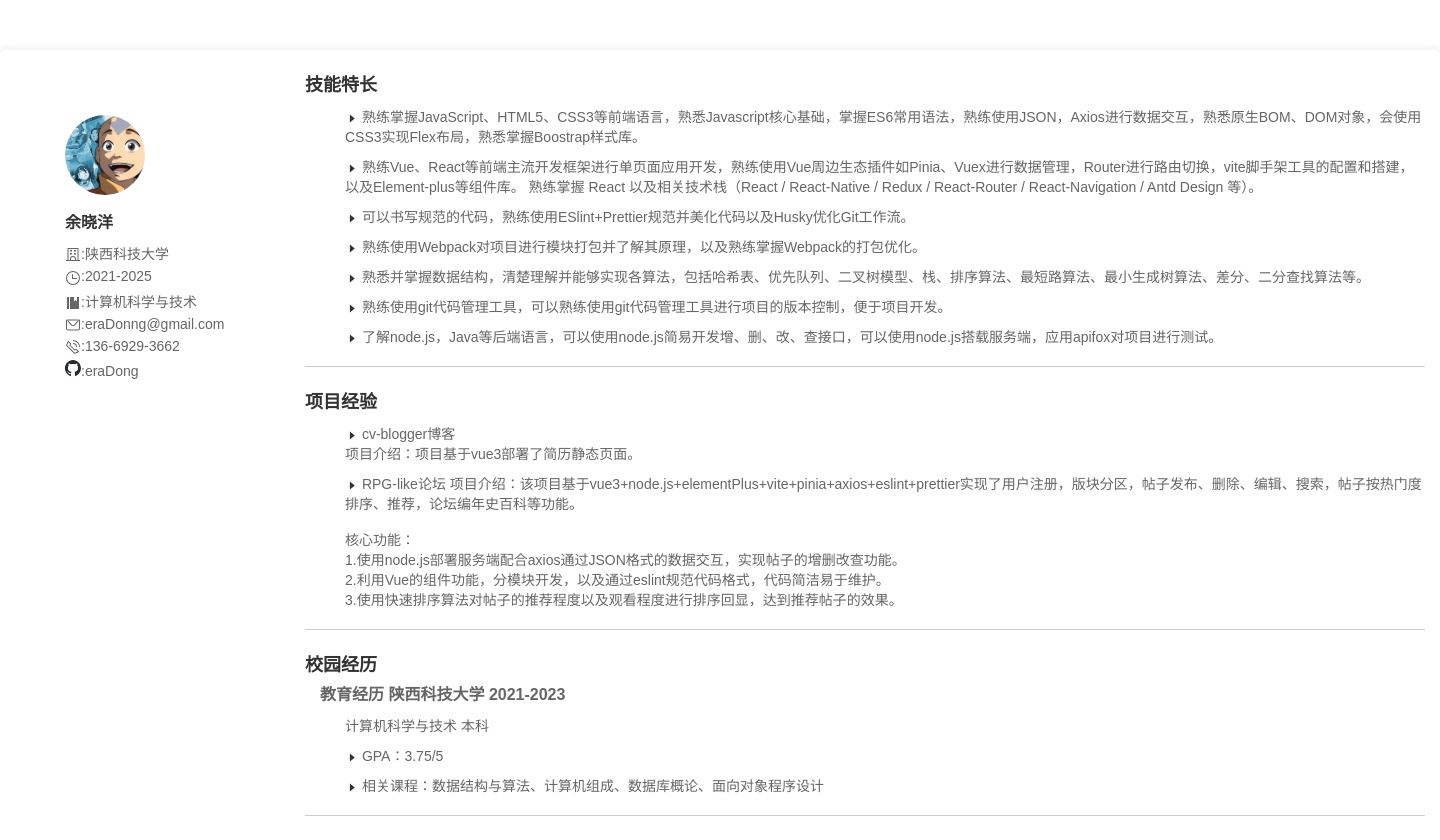
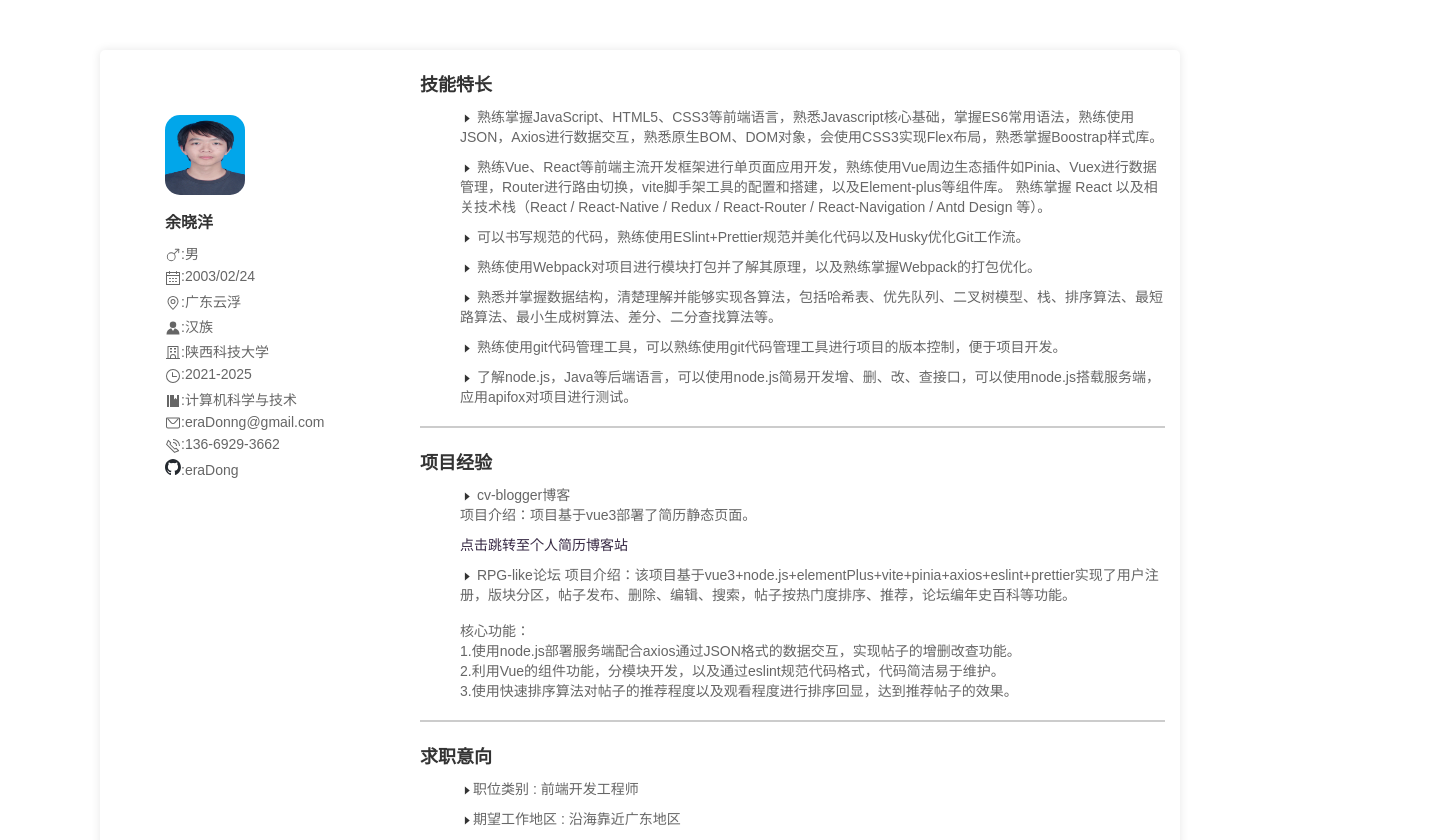
Before and after one commit to eraDong/yxy-cv-blogger, a Vue app: page / in a window 1280 px wide. Shown: the top 840 px of the page, 1440 px wide, since content can reach past the window. Built offline with nearby package versions, Linux system fonts and the light colour scheme.

Commit message:
This is a test sync

```diff
--- a/src/views/HomePage/HomePage.vue
+++ b/src/views/HomePage/HomePage.vue
@@ -5,19 +5,44 @@ import {
   Clock,
   Phone,
   Management,
-  CaretRight
+  CaretRight,
+  Male,
+  Calendar,
+  Location,
+  Avatar
 } from '@element-plus/icons-vue'
 </script>
 
 <template>
   <div class="resume">
     <div class="left-column">
+      <!-- show'em-->
+
       <div class="avatar">
-        <img src="@/assets/avatar-test.jpg" alt="Your Avatar" />
+        <img src="@/assets/identity.jpg" alt="Your Avatar" />
       </div>
 
       <h1>余晓洋</h1>
       <div class="contact-info">
+        <!-- 以下均为应付考试内容 -->
+        <p>
+          <el-icon class="icon"><Male /></el-icon>:男
+        </p>
+
+        <p>
+          <el-icon class="icon"><Calendar /></el-icon>:2003/02/24
+        </p>
+
+        <p>
+          <el-icon class="icon"><Location /></el-icon>:广东云浮
+        </p>
+
+        <p>
+          <el-icon class="icon"><Avatar /></el-icon>:汉族
+        </p>
+
+        <!-- 以上均为应付考试内容 -->
+
         <p>
           <el-icon class="icon"><School /></el-icon>:陕西科技大学
         </p>
@@ -98,6 +123,10 @@ import {
           项目介绍：项目基于vue3部署了简历静态页面。
         </p>
         <p>
+          <a href="http://124.220.50.129:18333/">点击跳转至个人简历博客站</a>
+        </p>
+
+        <p>
           <el-icon class="dot"><CaretRight /></el-icon>
           RPG-like论坛
           项目介绍：该项目基于vue3+node.js+elementPlus+vite+pinia+axios+eslint+prettier实现了用户注册，版块分区，帖子发布、删除、编辑、搜索，帖子按热门度排序、推荐，论坛编年史百科等功能。
@@ -114,6 +143,25 @@ import {
           <br />
         </p>
       </div>
+
+      <div class="horizontal-line"></div>
+
+      <!-- 以下均为应付考试内容 -->
+      <div class="content">
+        <h2>求职意向</h2>
+        <p>
+          <el-icon class="dot"><CaretRight /></el-icon>职位类别 : 前端开发工程师
+        </p>
+        <p>
+          <el-icon class="dot"><CaretRight /></el-icon>期望工作地区 :
+          沿海靠近广东地区
+        </p>
+        <p>
+          <el-icon class="dot"><CaretRight /></el-icon>求职类型 :
+          希望可以得到一份全职的工作
+        </p>
+      </div>
+      <!-- 以上均为应付考试内容 -->
 
       <div class="horizontal-line"></div>
 
@@ -179,8 +227,14 @@ import {
 @primary-color: #333;
 @secondary-color: #666;
 
+@media print {
+  a {
+    pointer-events: auto;
+  }
+}
+
 .horizontal-line {
-  border-top: 1px solid #ccc; /* 选择你喜欢的颜色 */
+  border-top: 2px solid #ccc; /* 选择你喜欢的颜色 */
   margin: 20px 0; /* 控制线的间距 */
 }
 
@@ -200,16 +254,22 @@ import {
   margin: auto;
   margin-top: 50px;
   margin-bottom: 50px;
-  width: 1440px;
+  width: 1080px;
   background-color: #ffffff;
   box-shadow: 0 0 10px rgba(0, 0, 0, 0.1);
   border-radius: 5px;
 }
 
 .left-column {
-  flex: 1;
+  width: 175px;
+
   padding: 15px;
   margin: 50px;
+
+  .url {
+    margin: 10px;
+  }
+
   .github-logo {
     width: 16px;
     height: 16px;
@@ -219,7 +279,7 @@ import {
     img {
       width: 80px;
       height: 80px;
-      border-radius: 50%;
+      border-radius: 15px;
     }
   }
 
@@ -261,6 +321,10 @@ import {
       margin: 10px 0;
       margin-left: 40px;
     }
+
+    a {
+      color: #372944;
+    }
   }
 }
 </style>
```
